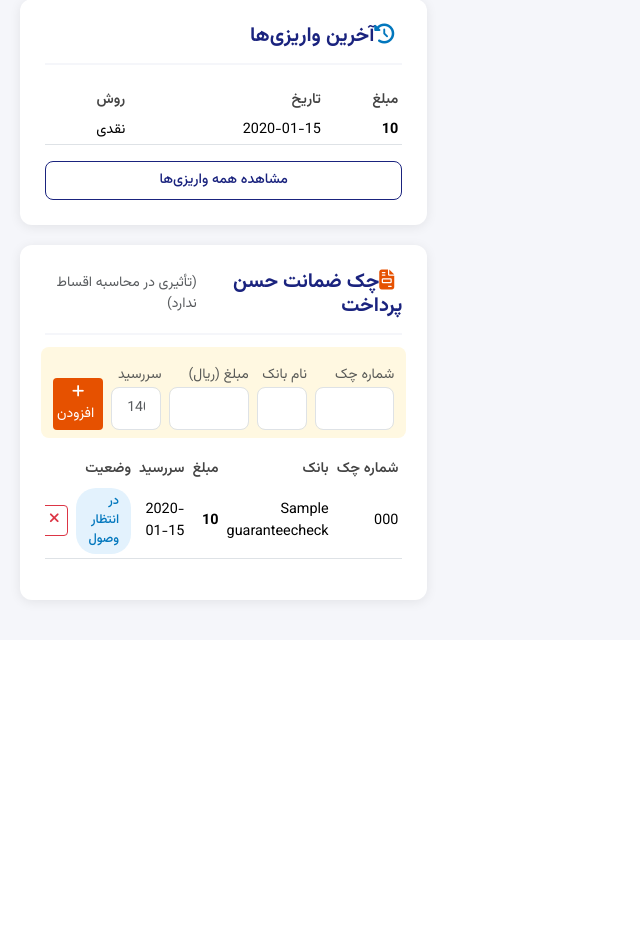
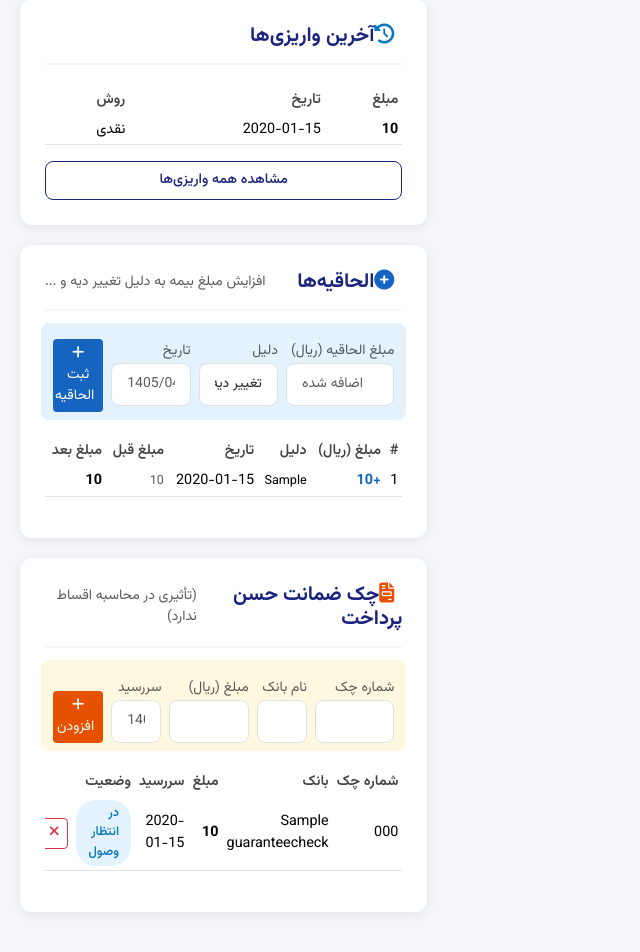
Before and after one commit to persiansun/insurance-accounting, a Django app: template policies/templates/policies/policy_detail.html in a window 1280 px wide. Shown: the part 1414-2366 px from the top of the page, without its empty margins (0-640 px from the left). Before the commit the page ends 2022 px from the top, so only its background shows below. Run offline with Django 5.2, Linux system fonts and the light colour scheme; tables that the repository leaves empty hold one stand-in row (values such as "Sample post"); the template is opened without the code that fills it: values that come from a table or form of the project are taken from there, most other values are stand-ins (such as "Sample title", 1, 10 or a date in 2020); data that the repository does not hold is empty.

Commit message:
Add endorsement (الحاقیه) feature

```diff
--- a/policies/models.py
+++ b/policies/models.py
@@ -315,6 +315,71 @@ class Payment(models.Model):
             self.installment.save(update_fields=['status'])
 
 
+class Endorsement(models.Model):
+    """الحاقیه —增加 مبلغ بیمه به دلیل تغییر دیه و ..."""
+    policy = models.ForeignKey(
+        InsurancePolicy, on_delete=models.CASCADE,
+        related_name='endorsements', verbose_name='بیمه نامه'
+    )
+    amount = models.BigIntegerField('مبلغ الحاقیه (ریال)')
+    reason = models.CharField('دلیل الحاقیه', max_length=500,
+                              default='تغییر دیه',
+                              help_text='مثال: تغییر دیه سال ۱۴۰۵')
+    date = models.CharField('تاریخ ثبت', max_length=20,
+                            help_text="فرمت: 1405/04/29")
+    previous_total = models.BigIntegerField('مبلغ کل قبل از الحاقیه')
+    new_total = models.BigIntegerField('مبلغ کل بعد از الحاقیه')
+    created_at = models.DateTimeField('تاریخ ثبت', auto_now_add=True)
+
+    class Meta:
+        verbose_name = 'الحاقیه'
+        verbose_name_plural = 'الحاقیه‌ها'
+        ordering = ['-created_at']
+
+    def __str__(self):
+        return f'الحاقیه {self.amount:,} ریال - {self.reason[:30]}'
+
+    def save(self, *args, **kwargs):
+        """Auto-calculate totals and redistribute remaining installments"""
+        from django.db import transaction
+
+        is_new = self.pk is None
+        with transaction.atomic():
+            if is_new:
+                # Record previous total
+                self.previous_total = self.policy.total_with_tax or 0
+                # Update policy total
+                self.policy.total_with_tax = (self.policy.total_with_tax or 0) + self.amount
+                self.new_total = self.policy.total_with_tax
+                self.policy.save(update_fields=['total_with_tax'])
+
+            super().save(*args, **kwargs)
+
+            if is_new:
+                # Redistribute the additional amount across unpaid installments
+                self._redistribute_installments()
+
+    def _redistribute_installments(self):
+        """Add the endorsement amount proportionally to unpaid installments"""
+        unpaid = self.policy.installments.filter(
+            status__in=['pending', 'overdue', 'partial']
+        ).order_by('installment_number')
+
+        if not unpaid.exists():
+            return
+
+        additional_per_installment = self.amount // unpaid.count()
+        remainder = self.amount - (additional_per_installment * unpaid.count())
+
+        for i, inst in enumerate(unpaid):
+            extra = additional_per_installment + (1 if i == 0 else 0)  # remainder goes to first
+            inst.amount += extra
+            note = f'[الحاقیه {self.reason}: +{extra:,} ریال]'
+            old_notes = inst.notes or ''
+            inst.notes = f'{note}\n{old_notes}' if old_notes else note
+            inst.save(update_fields=['amount', 'notes'])
+
+
 class GuaranteeCheck(models.Model):
     """Cheque received as guarantee for installment payment"""
     STATUS_CHOICES = [
--- a/policies/templates/policies/policy_detail.html
+++ b/policies/templates/policies/policy_detail.html
@@ -430,6 +430,64 @@
             {% endif %}
         </div>
 
+        <!-- Endorsements Section -->
+        <div class="content-card mt-3">
+            <div class="card-header-custom">
+                <h5><i class="fas fa-plus-circle ms-2" style="color: #1565c0;"></i>الحاقیه‌ها</h5>
+                <small class="text-muted">افزایش مبلغ بیمه به دلیل تغییر دیه و ...</small>
+            </div>
+            <form method="POST" action="{% url 'policies:add_endorsement' policy.pk %}" class="row g-2 mb-3 p-2" style="background: #e3f2fd; border-radius: 8px;">
+                {% csrf_token %}
+                <div class="col-md-4">
+                    <label class="small text-muted">مبلغ الحاقیه (ریال)</label>
+                    <input type="number" name="amount" class="form-control form-control-sm" dir="ltr" placeholder="مبلغ اضافه شده" required>
+                </div>
+                <div class="col-md-3">
+                    <label class="small text-muted">دلیل</label>
+                    <input type="text" name="reason" class="form-control form-control-sm" value="تغییر دیه" required>
+                </div>
+                <div class="col-md-3">
+                    <label class="small text-muted">تاریخ</label>
+                    <input type="text" name="date" class="form-control form-control-sm date-input" dir="ltr" placeholder="1405/04/29" required>
+                </div>
+                <div class="col-md-2 d-flex align-items-end">
+                    <button type="submit" class="btn btn-sm w-100" style="background: #1565c0; color: white;">
+                        <i class="fas fa-plus ms-1"></i> ثبت الحاقیه
+                    </button>
+                </div>
+            </form>
+            {% if endorsements %}
+                <div class="table-responsive">
+                    <table class="table table-custom table-sm">
+                        <thead>
+                            <tr>
+                                <th>#</th>
+                                <th>مبلغ (ریال)</th>
+                                <th>دلیل</th>
+                                <th>تاریخ</th>
+                                <th>مبلغ قبل</th>
+                                <th>مبلغ بعد</th>
+                            </tr>
+                        </thead>
+                        <tbody>
+                            {% for e in endorsements %}
+                            <tr>
+                                <td>{{ forloop.counter }}</td>
+                                <td class="fw-bold" style="color: #1565c0;">+{{ e.amount|intcomma }}</td>
+                                <td><small>{{ e.reason|truncatechars:30 }}</small></td>
+                                <td>{{ e.date }}</td>
+                                <td><small class="text-muted">{{ e.previous_total|intcomma }}</small></td>
+                                <td class="fw-bold">{{ e.new_total|intcomma }}</td>
+                            </tr>
+                            {% endfor %}
+                        </tbody>
+                    </table>
+                </div>
+            {% else %}
+                <p class="text-muted small text-center py-2">هیچ الحاقیه‌ای ثبت نشده است.</p>
+            {% endif %}
+        </div>
+
         <!-- Guarantee Checks Section -->
         <div class="content-card mt-3">
             <div class="card-header-custom">
--- a/policies/urls.py
+++ b/policies/urls.py
@@ -16,6 +16,7 @@ urlpatterns = [
     path('policies/<int:pk>/payments/add/', views.AddPaymentView.as_view(), name='add_payment'),
     path('policies/<int:pk>/guarantee/add/', views.AddGuaranteeCheckView.as_view(), name='add_guarantee_check'),
     path('guarantee/<int:pk>/delete/', views.DeleteGuaranteeCheckView.as_view(), name='delete_guarantee_check'),
+    path('policies/<int:pk>/endorsement/add/', views.AddEndorsementView.as_view(), name='add_endorsement'),
     path('installments/<int:pk>/edit/', views.EditInstallmentView.as_view(), name='edit_installment'),
     path('installments/<int:pk>/delete/', views.DeleteInstallmentView.as_view(), name='delete_installment'),
     path('reports/', views.ReportsView.as_view(), name='reports'),
```
Also changed, not shown: policies/admin.py (+34 -7 lines), policies/forms.py (+25 -1 lines), policies/views.py (+31 -2 lines), policies/migrations/0005_add_endorsement.py (added).
